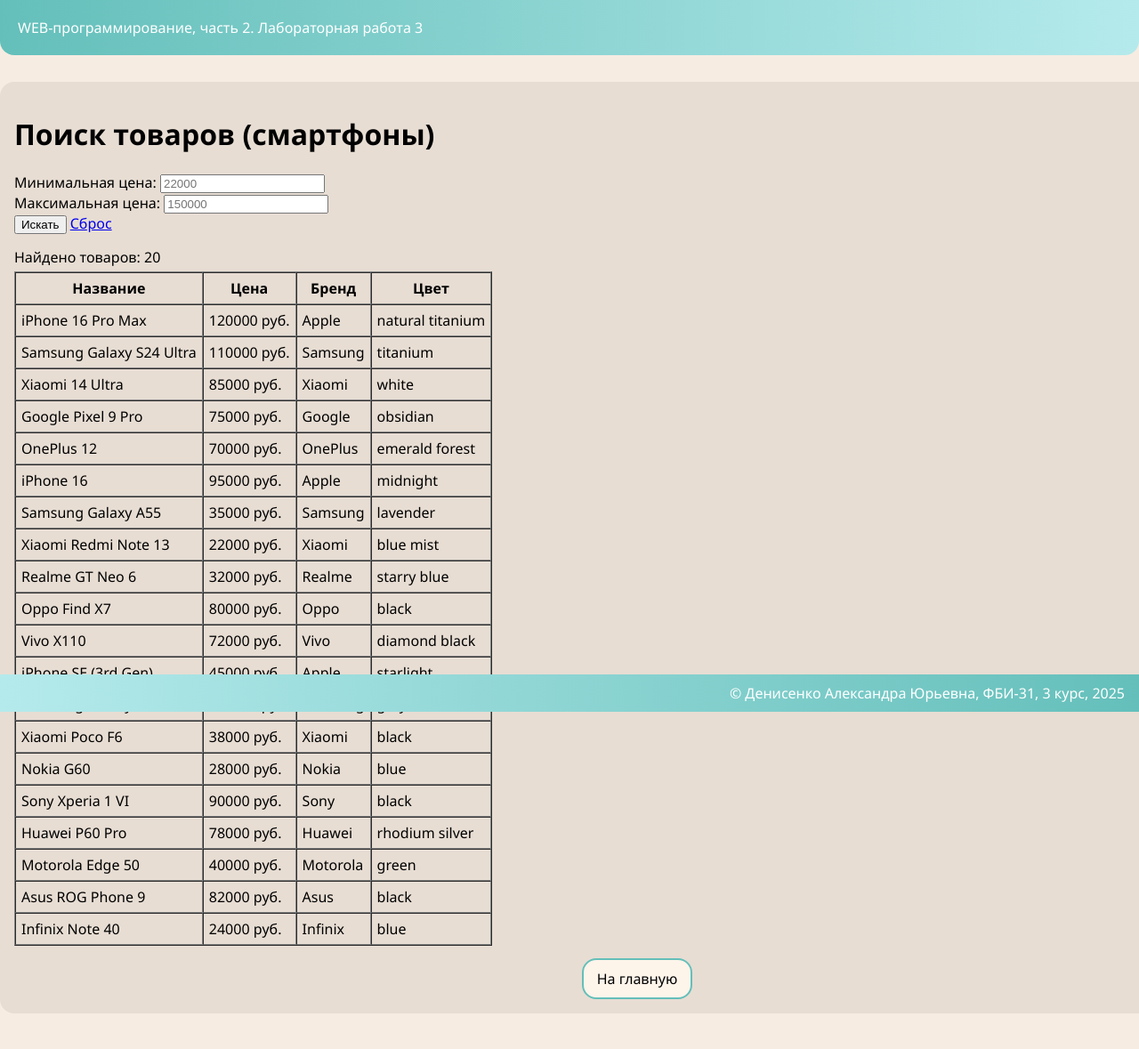
After one commit to nesssai/web-back-labs, a Flask app: page /lab3/search in a window 1280 px wide; the page is wider, and only the part inside the window is pictured. The commit adds this page. Shown: that part at 89% size. Run offline with Flask 3, Linux system fonts and the light colour scheme.

Commit message:
Дополнительное задание

```diff
--- a/lab3.py
+++ b/lab3.py
@@ -180,3 +180,78 @@
                          baggage=baggage, age=age_int, departure=departure,
                          destination=destination, date=date, insurance=insurance,
                          price=price, ticket_type=ticket_type)
+
+products = [
+    {'name': 'iPhone 16 Pro Max', 'price': 120000, 'brand': 'Apple', 'color': 'natural titanium'},
+    {'name': 'Samsung Galaxy S24 Ultra', 'price': 110000, 'brand': 'Samsung', 'color': 'titanium'},
+    {'name': 'Xiaomi 14 Ultra', 'price': 85000, 'brand': 'Xiaomi', 'color': 'white'},
+    {'name': 'Google Pixel 9 Pro', 'price': 75000, 'brand': 'Google', 'color': 'obsidian'},
+    {'name': 'OnePlus 12', 'price': 70000, 'brand': 'OnePlus', 'color': 'emerald forest'},
+    {'name': 'iPhone 16', 'price': 95000, 'brand': 'Apple', 'color': 'midnight'},
+    {'name': 'Samsung Galaxy A55', 'price': 35000, 'brand': 'Samsung', 'color': 'lavender'},
+    {'name': 'Xiaomi Redmi Note 13', 'price': 22000, 'brand': 'Xiaomi', 'color': 'blue mist'},
+    {'name': 'Realme GT Neo 6', 'price': 32000, 'brand': 'Realme', 'color': 'starry blue'},
+    {'name': 'Oppo Find X7', 'price': 80000, 'brand': 'Oppo', 'color': 'black'},
+    {'name': 'Vivo X110', 'price': 72000, 'brand': 'Vivo', 'color': 'diamond black'},
+    {'name': 'iPhone SE (3rd Gen)', 'price': 45000, 'brand': 'Apple', 'color': 'starlight'},
+    {'name': 'Samsung Galaxy Z Fold6', 'price': 150000, 'brand': 'Samsung', 'color': 'gray'},
+    {'name': 'Xiaomi Poco F6', 'price': 38000, 'brand': 'Xiaomi', 'color': 'black'},
+    {'name': 'Nokia G60', 'price': 28000, 'brand': 'Nokia', 'color': 'blue'},
+    {'name': 'Sony Xperia 1 VI', 'price': 90000, 'brand': 'Sony', 'color': 'black'},
+    {'name': 'Huawei P60 Pro', 'price': 78000, 'brand': 'Huawei', 'color': 'rhodium silver'},
+    {'name': 'Motorola Edge 50', 'price': 40000, 'brand': 'Motorola', 'color': 'green'},
+    {'name': 'Asus ROG Phone 9', 'price': 82000, 'brand': 'Asus', 'color': 'black'},
+    {'name': 'Infinix Note 40', 'price': 24000, 'brand': 'Infinix', 'color': 'blue'}
+]
+
+@lab3.route('/lab3/search')
+def search():
+    min_price = request.args.get('min_price')
+    max_price = request.args.get('max_price')
+
+    errors = {}
+
+    if not min_price and not max_price:
+        min_price = request.cookies.get('min_price') or None
+        max_price = request.cookies.get('max_price') or None
+
+    filtered_products = products
+
+    min_val = float(min_price) if min_price else 0
+    max_val = float(max_price) if max_price else float('inf')
+
+    if min_val > max_val:
+        min_val, max_val = max_val, min_val
+        min_price, max_price = max_price, min_price
+
+    filtered_products = [
+        p for p in products
+        if min_val <= p['price'] <= max_val
+    ]
+
+    resp = make_response(render_template('lab3/search.html',
+                                       products=filtered_products,
+                                       min_price=min_price or '',
+                                       max_price=max_price or '',
+                                       count=len(filtered_products),
+                                       errors=errors))
+
+    if not errors:
+        if min_price:
+            resp.set_cookie('min_price', min_price)
+        else:
+            resp.delete_cookie('min_price')
+
+        if max_price:
+            resp.set_cookie('max_price', max_price)
+        else:
+            resp.delete_cookie('max_price')
+
+    return resp
+
+@lab3.route('/lab3/search/reset')
+def search_reset():
+    resp = make_response(redirect('/lab3/search'))
+    resp.set_cookie('min_price', '', max_age=0)
+    resp.set_cookie('max_price', '', max_age=0)
+    return resp
--- a/templates/lab3/lab3.html
+++ b/templates/lab3/lab3.html
@@ -34,5 +34,8 @@
         <li>
             <a href="/lab3/ticket">Железнодорожный билет</a>
         </li>
+        <li>
+            <a href="/lab3/search">Поиск товаров</a>
+        </li>
     </ol>
 {% endblock %}
--- /dev/null
+++ b/templates/lab3/search.html
@@ -0,0 +1,53 @@
+{% extends "base.html" %}
+
+{% block lab %}Лабораторная работа 3{% endblock %}
+
+{% block main %}
+    <h1>Поиск товаров (смартфоны)</h1>
+
+    <form>
+        <div>
+            <label>Минимальная цена:</label>
+            <input type="number" name="min_price" value="{{ min_price }}"
+                placeholder="{{ products | map(attribute='price') | min | default(0) | int }}">
+        </div>
+
+        <div>
+            <label>Максимальная цена:</label>
+            <input type="number" name="max_price" value="{{ max_price }}"
+                placeholder="{{ products | map(attribute='price') | max | default(0) | int }}">
+        </div>
+
+        <div>
+            <button type="submit">Искать</button>
+            <a href="/lab3/search/reset">Сброс</a>
+        </div>
+    </form>
+
+    {% if products %}
+        <div style="margin-top: 15px;">Найдено товаров: {{ count }}</div>
+
+        <table border="1" cellpadding="6" cellspacing="0" style="margin-top: 5px;">
+            <thead>
+                <tr>
+                    <th>Название</th>
+                    <th>Цена</th>
+                    <th>Бренд</th>
+                    <th>Цвет</th>
+                </tr>
+            </thead>
+            <tbody>
+                {% for product in products %}
+                <tr>
+                    <td>{{ product.name }}</td>
+                    <td>{{ product.price }} руб.</td>
+                    <td>{{ product.brand }}</td>
+                    <td>{{ product.color }}</td>
+                </tr>
+                {% endfor %}
+            </tbody>
+        </table>
+    {% else %}
+        <div style="margin-top: 15px;">Не найдено ни одного товара</div>
+    {% endif %}
+{% endblock %}
```
